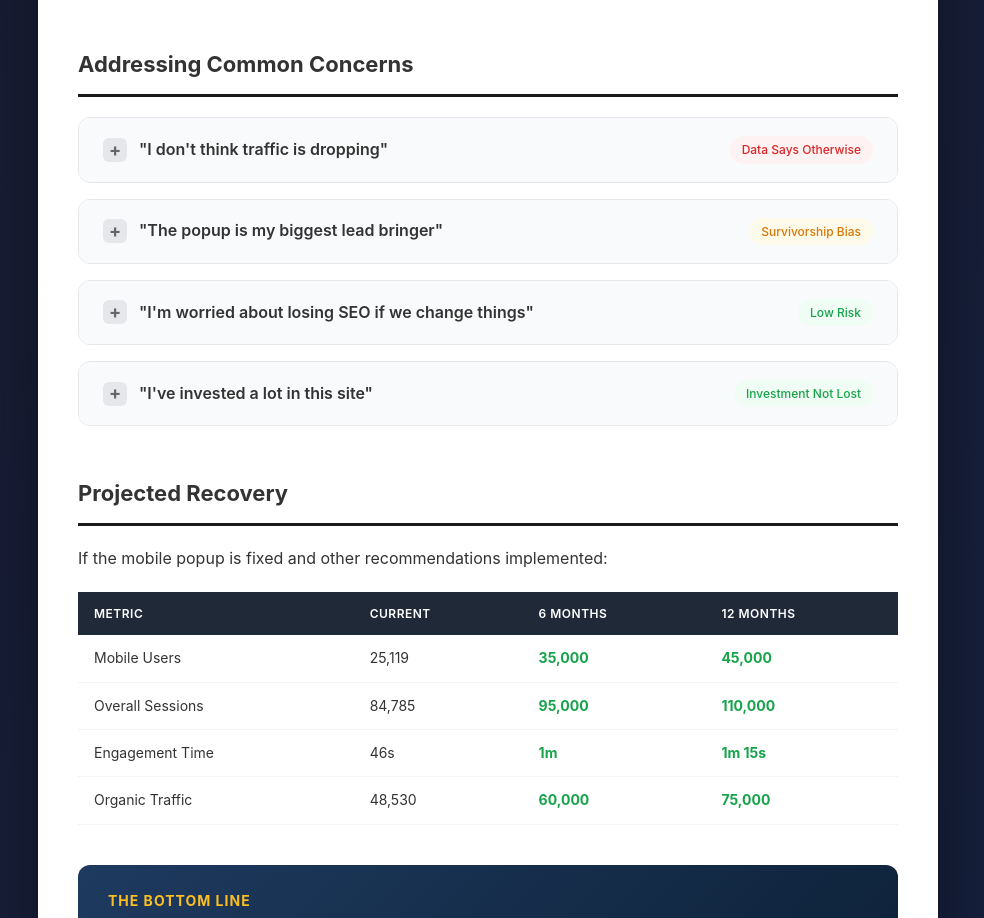
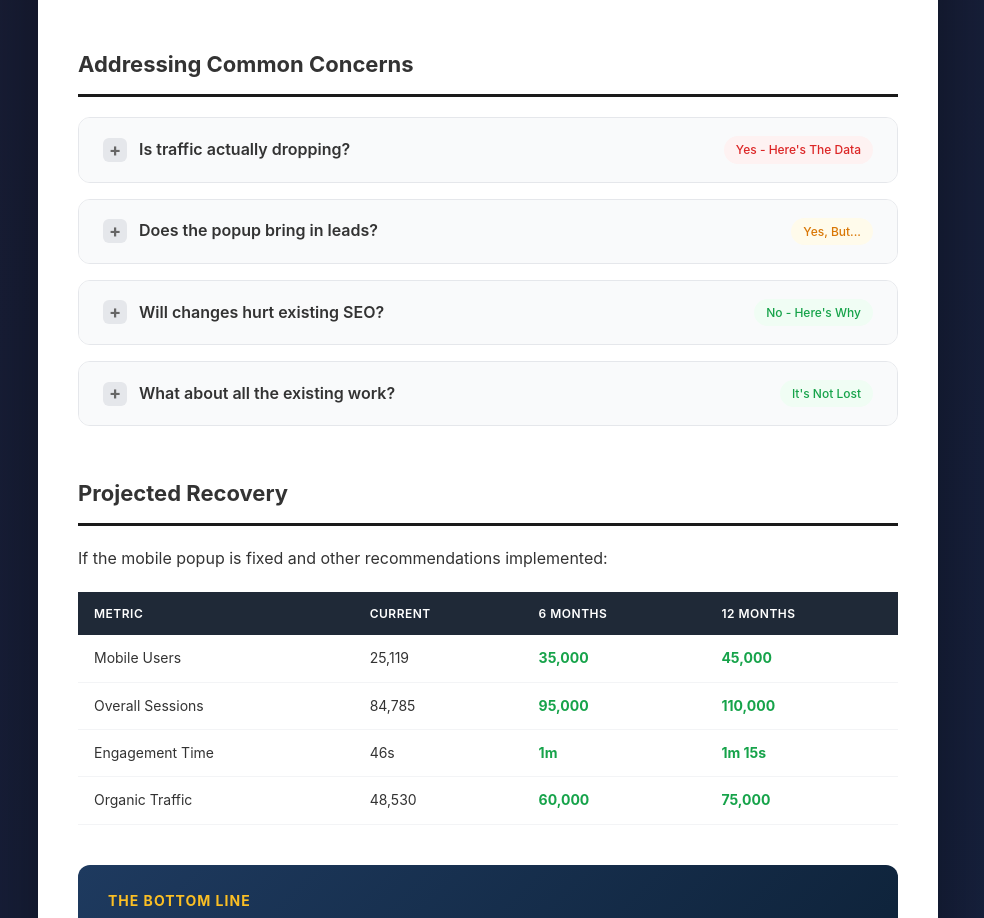
Before and after one commit to maxyouellwork/needingadvice-review, a plain HTML site: page index.html in a window 1280 px wide. Shown: the part 1996-2914 px from the top of the page, without its empty margins (152-1136 px from the left). Drawn offline with Linux system fonts and the light colour scheme.

Commit message:
Soften FAQ section headings
Change from direct quotes to neutral questions

Co-Authored-By: Claude Opus 4.5 <noreply@anthropic.com>

```diff
--- a/index.html
+++ b/index.html
@@ -950,8 +950,8 @@
 
             <details>
                 <summary>
-                    "I don't think traffic is dropping"
-                    <span class="summary-tag tag-critical">Data Says Otherwise</span>
+                    Is traffic actually dropping?
+                    <span class="summary-tag tag-critical">Yes - Here's The Data</span>
                 </summary>
                 <div class="details-content">
                     <p>The Google Analytics data shows:</p>
@@ -966,8 +966,8 @@
 
             <details>
                 <summary>
-                    "The popup is my biggest lead bringer"
-                    <span class="summary-tag tag-warning">Survivorship Bias</span>
+                    Does the popup bring in leads?
+                    <span class="summary-tag tag-warning">Yes, But...</span>
                 </summary>
                 <div class="details-content">
                     <p><strong>What you see:</strong> Leads coming through the popup form.</p>
@@ -984,8 +984,8 @@
 
             <details>
                 <summary>
-                    "I'm worried about losing SEO if we change things"
-                    <span class="summary-tag tag-good">Low Risk</span>
+                    Will changes hurt existing SEO?
+                    <span class="summary-tag tag-good">No - Here's Why</span>
                 </summary>
                 <div class="details-content">
                     <p><strong>You're already losing SEO by doing nothing</strong> - 42% of Google traffic is gone.</p>
@@ -1002,8 +1002,8 @@
 
             <details>
                 <summary>
-                    "I've invested a lot in this site"
-                    <span class="summary-tag tag-good">Investment Not Lost</span>
+                    What about all the existing work?
+                    <span class="summary-tag tag-good">It's Not Lost</span>
                 </summary>
                 <div class="details-content">
                     <p><strong>The investment isn't lost.</strong> You have:</p>
```
